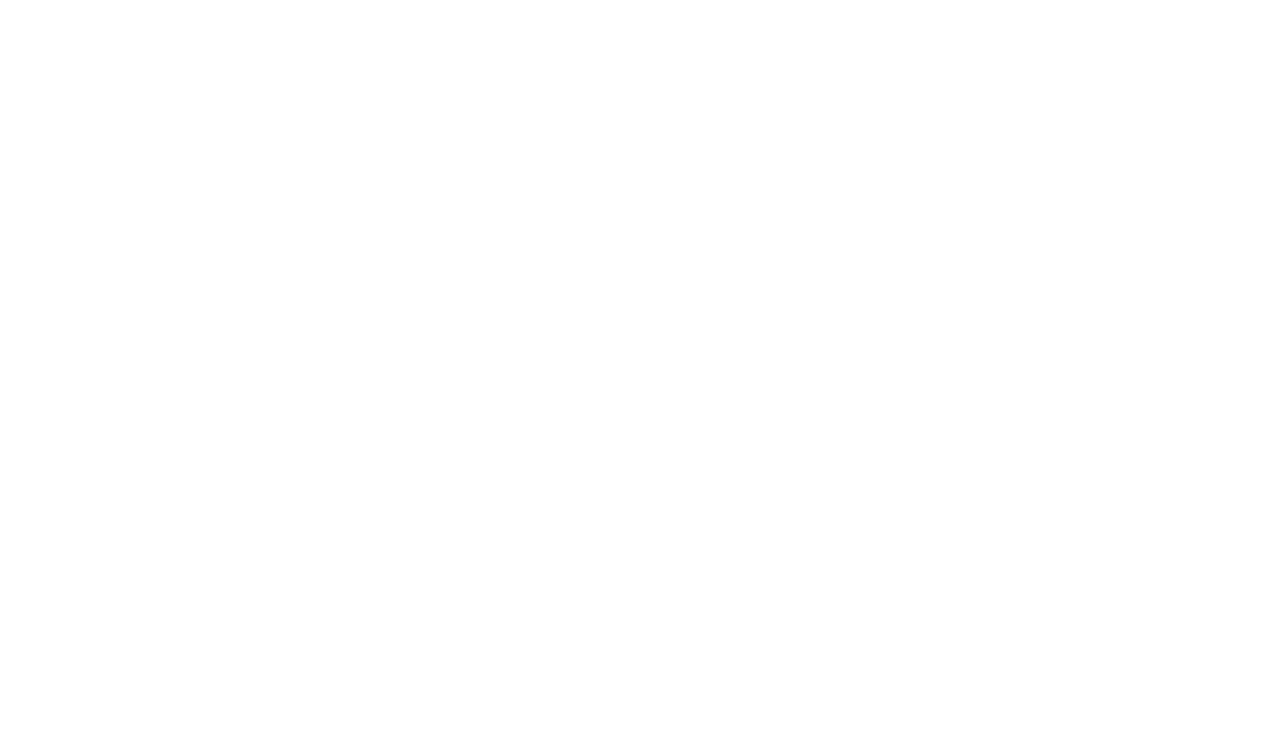
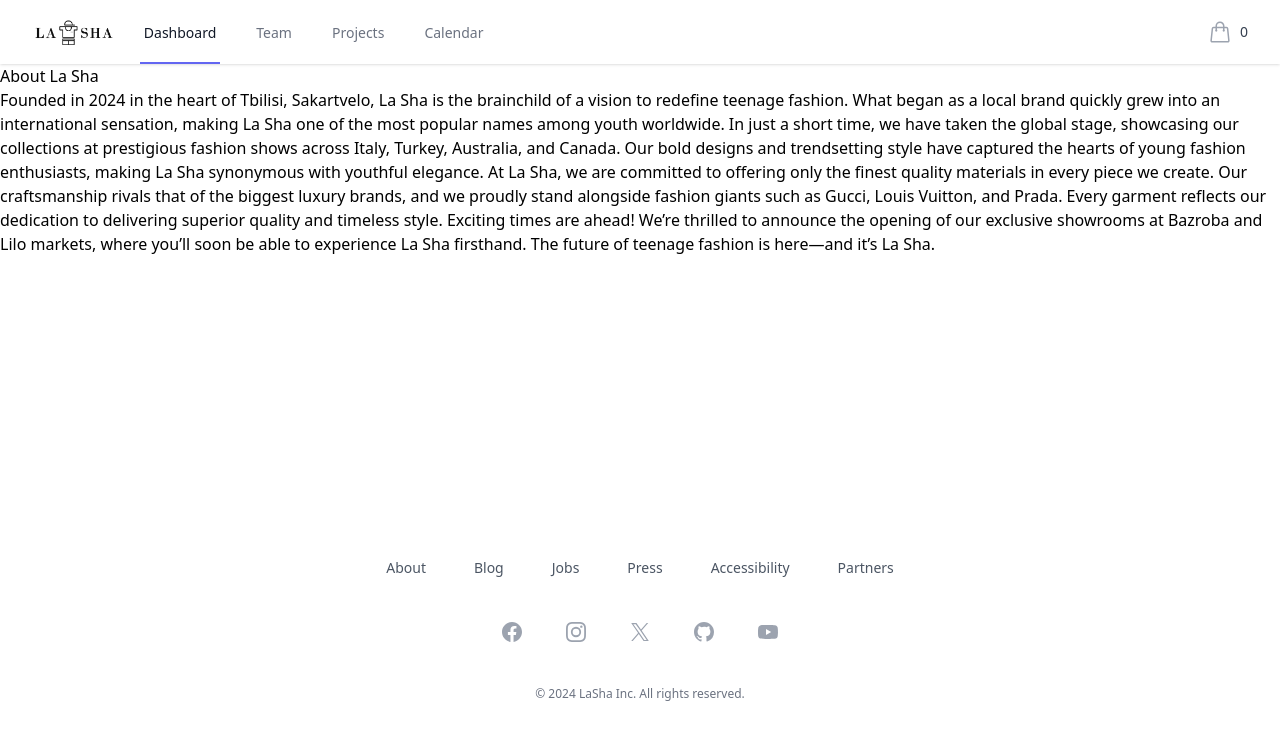
Before and after one commit to adjioev/ecwid-shop-ts, a Vue app: page /about in a window 1280 px wide. Before the commit this address had no page. Shown: the top 740 px of the page. Built offline with nearby package versions, Linux system fonts and the light colour scheme.

Commit message:
about page

```diff
--- a/src/router.ts
+++ b/src/router.ts
@@ -3,6 +3,7 @@
 import ProductListView from './views/ProductListView.vue';
 import CartView from './views/CartView.vue';
 import Default from './layouts/Default.vue';
+import AboutView from "./views/AboutView.vue";
 
 const routes = [
     {
@@ -27,6 +28,10 @@
                 path: 'cart',
                 component: CartView,
             },
+            {
+                path: 'about',
+                component: AboutView,
+            },
         ],
     },
 ];
--- /dev/null
+++ b/src/views/AboutView.vue
@@ -0,0 +1,20 @@
+<script setup lang="ts">
+
+</script>
+
+<template>
+  <h2>About La Sha</h2>
+  <div>
+    Founded in 2024 in the heart of Tbilisi, Sakartvelo, La Sha is the brainchild of a vision to redefine teenage fashion. What began as a local brand quickly grew into an international sensation, making La Sha one of the most popular names among youth worldwide.
+
+    In just a short time, we have taken the global stage, showcasing our collections at prestigious fashion shows across Italy, Turkey, Australia, and Canada. Our bold designs and trendsetting style have captured the hearts of young fashion enthusiasts, making La Sha synonymous with youthful elegance.
+
+    At La Sha, we are committed to offering only the finest quality materials in every piece we create. Our craftsmanship rivals that of the biggest luxury brands, and we proudly stand alongside fashion giants such as Gucci, Louis Vuitton, and Prada. Every garment reflects our dedication to delivering superior quality and timeless style.
+
+    Exciting times are ahead! We’re thrilled to announce the opening of our exclusive showrooms at Bazroba and Lilo markets, where you’ll soon be able to experience La Sha firsthand. The future of teenage fashion is here—and it’s La Sha.
+  </div>
+</template>
+
+<style scoped>
+
+</style>
```
Also changed, not shown: src/assets/sign.png (added), src/assets/tshirt.png (added).
